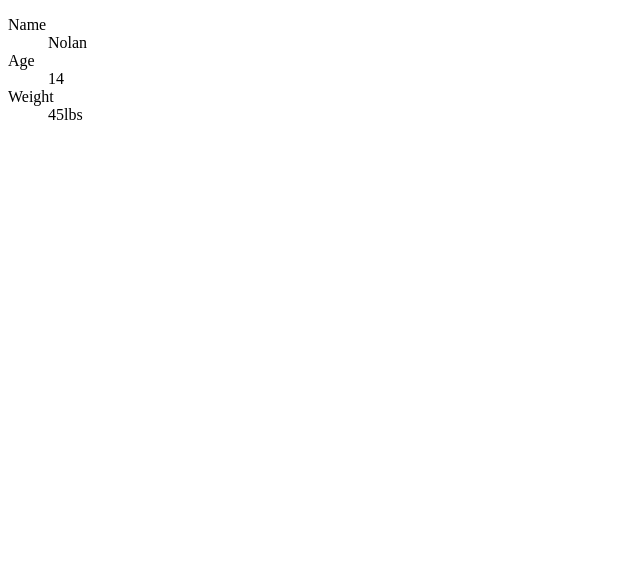
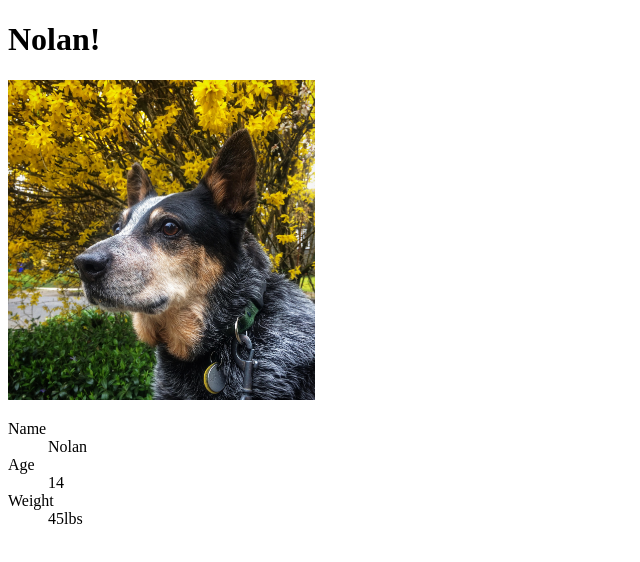
Before and after one commit to lacrivella/react-exercise, a React app: page / in a window 1280 px wide. Shown: the top 562 px of the page, without its empty margins (0-640 px from the left). Built offline with nearby package versions, Linux system fonts and the light colour scheme.

Commit message:
made a header with image

```diff
--- a/src/components/App.js
+++ b/src/components/App.js
@@ -1,4 +1,5 @@
 import React from 'react';
+import Header from './Header';
 import Dog from './Dog';
 // import Color from './Color';
 
@@ -12,6 +13,7 @@ export default function App() {
 
   return (
     <>
+      <Header />
       <Dog name="Nolan" age="14" weight="45lbs" />
       {/* <Color name={name} rgb={rgb} /> */}
 
--- /dev/null
+++ b/src/components/Header.js
@@ -0,0 +1,11 @@
+import React from 'react';
+import nolie from '../assets/nolie.jpg';
+
+export default function Header() {
+  return (
+    <header>
+      <h1>Nolan!</h1>
+      <img src={nolie} style={{ height: '20em' }}/>
+    </header>
+  );
+}
```
Also changed, not shown: src/assets/nolie.jpg (added).
